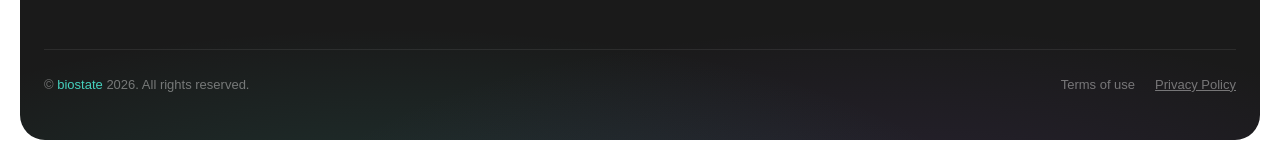
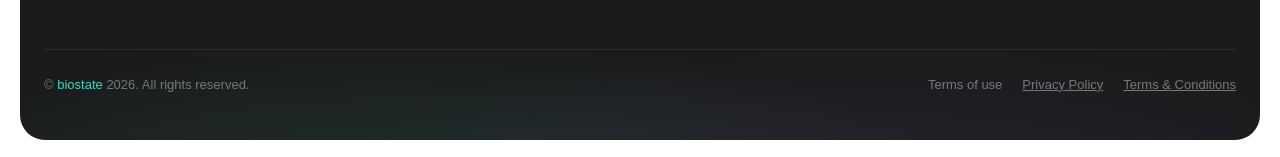
Before and after one commit to Rainylliu/Google-Ads-Academia, a Next.js app: page /rna-sequencing in a window 1280 px wide. Shown: the part 6569-6726 px from the top of the page. Built offline with nearby package versions, Linux system fonts and the light colour scheme.

Commit message:
Add Terms & Conditions link to footer
Links to https://www.biostate.ai/sales-tc/ alongside existing
Terms of use and Privacy Policy links.

https://claude.ai/code/session_01Va5zrRTV3bY4tb8dZvP9H2

```diff
--- a/src/components/RNAFooter.tsx
+++ b/src/components/RNAFooter.tsx
@@ -505,6 +505,21 @@ export default function RNAFooter() {
               >
                 Privacy Policy
               </Link>
+              <a
+                href="https://www.biostate.ai/sales-tc/"
+                target="_blank"
+                rel="noopener noreferrer"
+                className="footer-link-hover"
+                style={{
+                  fontFamily: "'Manrope', Arial, Helvetica, sans-serif",
+                  fontSize: "13px",
+                  fontWeight: 400,
+                  color: "rgba(255,255,255,0.4)",
+                  textDecoration: "underline",
+                }}
+              >
+                Terms &amp; Conditions
+              </a>
             </div>
           </div>
         </div>
```
